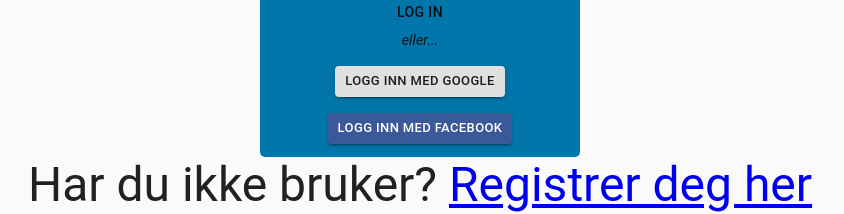
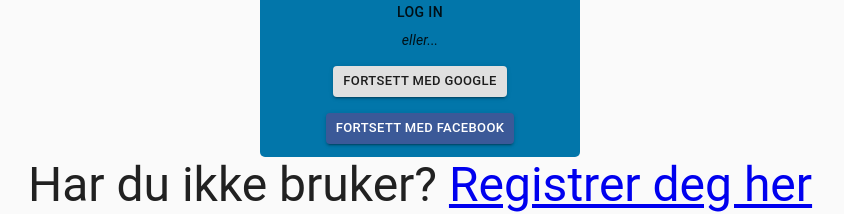
Before and after one commit to magnus-schj/Wishlist, a React (Vite) app in the folder frontend/react/main/: page / in a window 1280 px wide. Shown: the part 261-475 px from the top of the page, without its empty margins (220-1064 px from the left). Built offline with nearby package versions, Linux system fonts and the light colour scheme; no server answers; the database is empty.

Commit message:
bug fix, sign in with google ok, get own signed in page

```diff
--- a/frontend/react/main/src/App.jsx
+++ b/frontend/react/main/src/App.jsx
@@ -50,7 +50,7 @@ function App() {
   };
   if (matches)
     headerVariants = {
-      largets: "h3",
+      largest: "h3",
       large: "h4",
       medium: "h5",
       small: "h6",
--- a/frontend/react/main/src/components/main/Main.component.jsx
+++ b/frontend/react/main/src/components/main/Main.component.jsx
@@ -1,12 +1,32 @@
 import React from "react";
 
+import { useSelector } from "react-redux";
+
+import { auth } from "../../firebase/firebase.utils";
+
 import SignInAndSignUp from "../signInAndSignUp/SignInAndSignUp.component";
-import { Container } from "@material-ui/core";
+import { Container, Button } from "@material-ui/core";
 
 const Main = ({ headerVariants }) => {
+  const currentUser = useSelector((state) => state.currentUser);
+  const allUsers = useSelector((state) => state.allUsers);
+  console.log("here");
   return (
     <Container>
-      <SignInAndSignUp headerVariants={headerVariants} />
+      {currentUser.loaded ? (
+        <>
+          <h1>Du er logget inn</h1>
+          <Button
+            variant="contained"
+            color="default"
+            onClick={() => auth.signOut()}
+          >
+            Logg ut
+          </Button>
+        </>
+      ) : (
+        <SignInAndSignUp headerVariants={headerVariants} />
+      )}
     </Container>
   );
 };
--- a/frontend/react/main/src/components/sign-in/SignIn.component.jsx
+++ b/frontend/react/main/src/components/sign-in/SignIn.component.jsx
@@ -1,7 +1,7 @@
 import React, { useState, useEffect } from "react";
 import { useForm } from "../../custom-hooks/useForm";
 
-import { auth } from "../../firebase/firebase.utils";
+import { auth, signInWithGoogle } from "../../firebase/firebase.utils";
 
 import { Container, Typography, TextField, Button } from "@material-ui/core";
 import { makeStyles } from "@material-ui/core/styles";
@@ -104,8 +104,13 @@ const SignIn = () => {
         </Button>
       </form>
       <i>eller...</i>
-      <Button size="small" className={classes.button} variant={"contained"}>
-        Logg inn med Google
+      <Button
+        size="small"
+        className={classes.button}
+        variant={"contained"}
+        onClick={() => signInWithGoogle()}
+      >
+        Fortsett med Google
       </Button>
       <Button
         size="small"
@@ -113,7 +118,7 @@ const SignIn = () => {
         className={classes.facebook}
         color="primary"
       >
-        Logg inn med Facebook
+        Fortsett med Facebook
       </Button>
     </Container>
   );
--- a/frontend/react/main/src/firebase/firebase.utils.js
+++ b/frontend/react/main/src/firebase/firebase.utils.js
@@ -21,7 +21,7 @@ firebase.initializeApp(firebaseConfig);
 export const auth = firebase.auth();
 export const db = firebase.firestore();
 
-// ? Sign in with google
+// ! Sign in with google
 const provider = new firebase.auth.GoogleAuthProvider();
 provider.setCustomParameters({ prompt: "select_account" });
 
```
